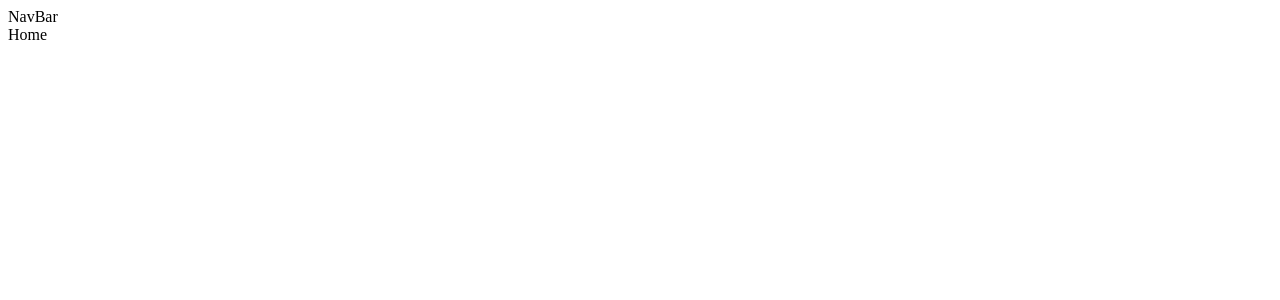
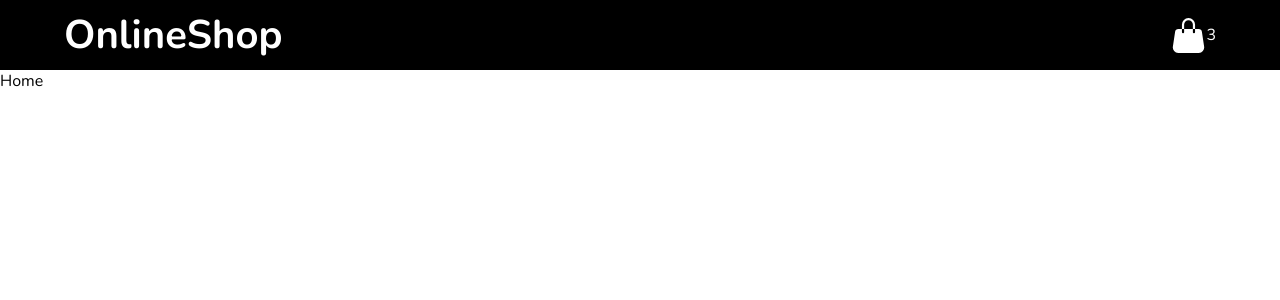
Before and after one commit to Yaroslav-Yakovlev/ecommerce-shop, a React (Create React App) app in the folder frontend/: page / in a window 1280 px wide. Shown: the top 300 px of the page. Built offline with nearby package versions, Linux system fonts and the light colour scheme.

Commit message:
create NavBar component. Create notFound component

```diff
--- a/frontend/src/App.css
+++ b/frontend/src/App.css
@@ -0,0 +1,49 @@
+@import url('https://fonts.googleapis.com/css2?family=Nunito:ital,wght@0,200;0,700;1,400&display=swap');
+
+* {
+    padding: 0;
+    margin: 0;
+    box-sizing: border-box;
+    font-family: 'nunito', sans-serif;
+
+}
+
+.nav-bar {
+    height: 70px;
+    background-color: black;
+    display: flex;
+    justify-content: space-between;
+    align-items: center;
+    padding: 0 4rem;
+}
+
+.nav-bar a {
+    text-decoration: none;
+    color: white;
+}
+
+.nav-bar h2 {
+    font-size: 40px;
+}
+
+.nav-bag {
+    display: flex;
+    align-items: center;
+}
+
+.not-found {
+    display: flex;
+    flex-direction: column;
+    align-items: center;
+    justify-content: center;
+    color: rgb(68, 68, 68);
+    min-height: 30vh;
+}
+
+.not-found h2 {
+    font-size: 55px;
+}
+
+.not-found p {
+    font-size: 20px;
+}
--- a/frontend/src/App.tsx
+++ b/frontend/src/App.tsx
@@ -4,6 +4,7 @@
 import NavBar from "./components/NavBar";
 import Home from "./components/Home";
 import Cart from "./components/Cart";
+import NotFound from "./components/NotFound";
 
 function App() {
   return (
@@ -13,6 +14,8 @@
           <Routes>
               <Route path='/' element={<Home/>}/>
               <Route path='/cart' element={<Cart/>}/>
+              <Route path='not-found' element={<NotFound/>}/>
+              <Route path='*' element={<NotFound/>}/>
           </Routes>
         </BrowserRouter>
     </div>
--- a/frontend/src/components/NavBar.tsx
+++ b/frontend/src/components/NavBar.tsx
@@ -1,10 +1,29 @@
 import React from 'react';
+import {Link} from "react-router-dom";
 
 const NavBar = () => {
     return (
-        <div>
-            NavBar
-        </div>
+        <nav className='nav-bar'>
+            <Link to='/'>
+                <h2>OnlineShop</h2>
+            </Link>
+            <Link to='/cart'>
+                <div className="nav-bag">
+                    <svg xmlns="http://www.w3.org/2000/svg"
+                         width="35"
+                         height="35"
+                         fill="currentColor"
+                         className="bi bi-handbag-fill"
+                         viewBox="0 0 16 16">
+                        <path
+                            d="M8 1a2 2 0 0 0-2 2v2H5V3a3 3 0 1 1 6 0v2h-1V3a2 2 0 0 0-2-2zM5 5H3.36a1.5 1.5 0 0 0-1.483 1.277L.85 13.13A2.5 2.5 0 0 0 3.322 16h9.355a2.5 2.5 0 0 0 2.473-2.87l-1.028-6.853A1.5 1.5 0 0 0 12.64 5H11v1.5a.5.5 0 0 1-1 0V5H6v1.5a.5.5 0 0 1-1 0V5z"/>
+                    </svg>
+                    <span className='bag-quantity'>
+                    <span>3</span>
+                </span>
+                </div>
+            </Link>
+        </nav>
     );
 };
 
--- /dev/null
+++ b/frontend/src/components/NotFound.tsx
@@ -0,0 +1,12 @@
+import React from 'react';
+
+const NotFound = () => {
+    return (
+        <div className='not-found'>
+            <h2>404</h2>
+            <p>Page not found</p>
+        </div>
+    );
+};
+
+export default NotFound;
```
